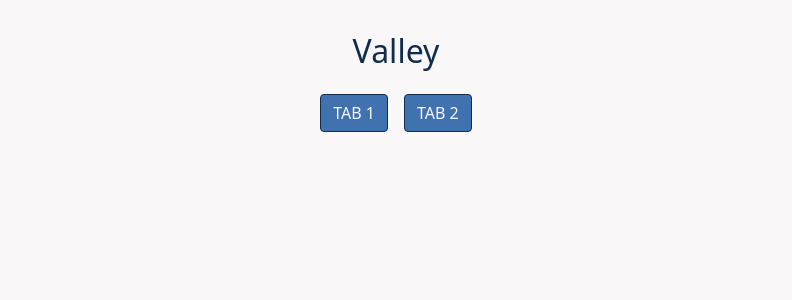
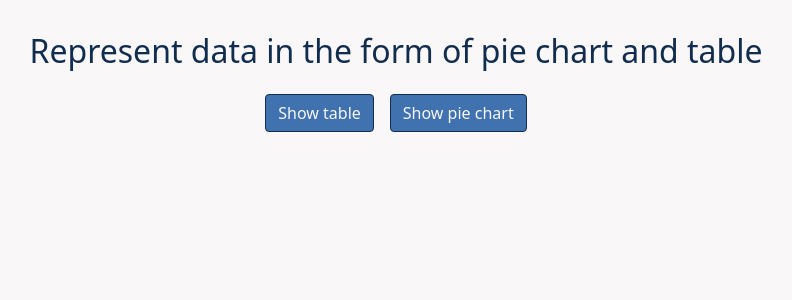
Before and after one commit to Jerry-007/Data_To_Piechart_Table, a React (Create React App) app: page / in a window 1280 px wide. Shown: the top 300 px of the page, without its empty margins (244-1036 px from the left). Built offline with nearby package versions, Linux system fonts and the light colour scheme; no server answers.

Commit message:
Updated main heading and tabs name

```diff
--- a/src/App.js
+++ b/src/App.js
@@ -51,7 +51,7 @@ function App() {
   return (
     <Router>
       <Route path="/" exact>
-        <h3 className="fs-2 text-center mb-4">Valley</h3>
+        <h3 className="fs-2 text-center mb-4">Represent data in the form of pie chart and table</h3>
         <div className="d-flex justify-content-center">
           <button
             type="button"
@@ -60,7 +60,7 @@ function App() {
               setShowtab1(!showtab1);
             }}
           >
-            TAB 1
+            Show table
           </button>
           <button
             type="button"
@@ -69,7 +69,7 @@ function App() {
               setShowtab2(!showtab2);
             }}
           >
-            TAB 2
+            Show pie chart
           </button>
         </div>
         <div className="d-flex flex-wrap">
```
Also changed, not shown: 2 other files (tests, documents, lock files or other folders).
